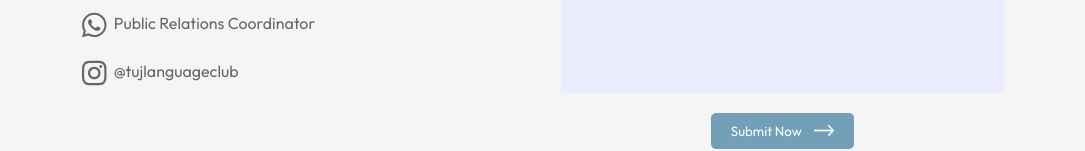
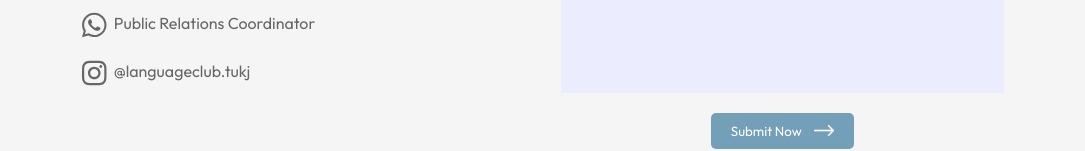
Before and after one commit to elfarizidan/TUJLC, a React (Vite) app: page / in a window 1280 px wide. Shown: the part 3289-3440 px from the top of the page, without its empty margins (97-1182 px from the left). Built offline with nearby package versions, Linux system fonts and the light colour scheme.

Commit message:
Instagram link fixed

```diff
--- a/src/Components/Contact/Contact.jsx
+++ b/src/Components/Contact/Contact.jsx
@@ -53,9 +53,9 @@ function Contact() {
             </a>
           </li>
           <li>
-            <a href="https://www.instagram.com/tujlanguageclub" target="_blank" rel="noopener noreferrer">
+            <a href="https://www.instagram.com/languageclub.tukj?igsh=MXhzOGVyd3hxeHd4cg==" target="_blank" rel="noopener noreferrer">
               <FontAwesomeIcon icon={faInstagram} className="icon" />
-              @tujlanguageclub
+              @languageclub.tukj
             </a>
           </li>
         </ul>
```
